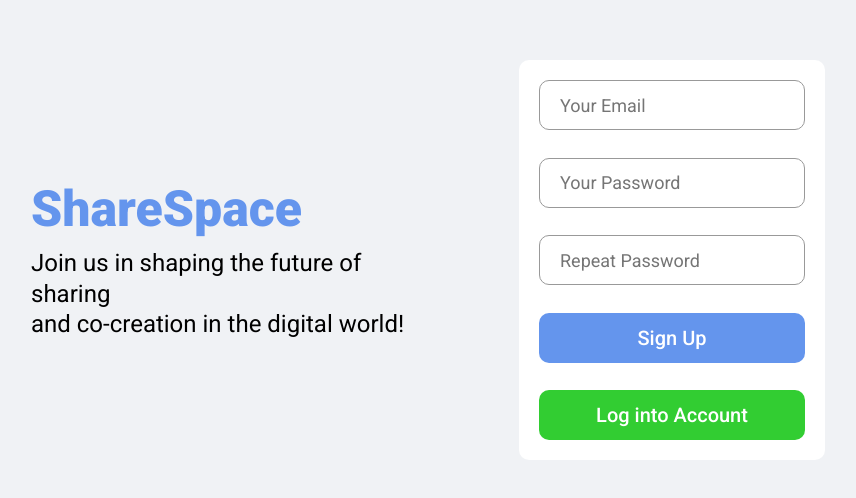
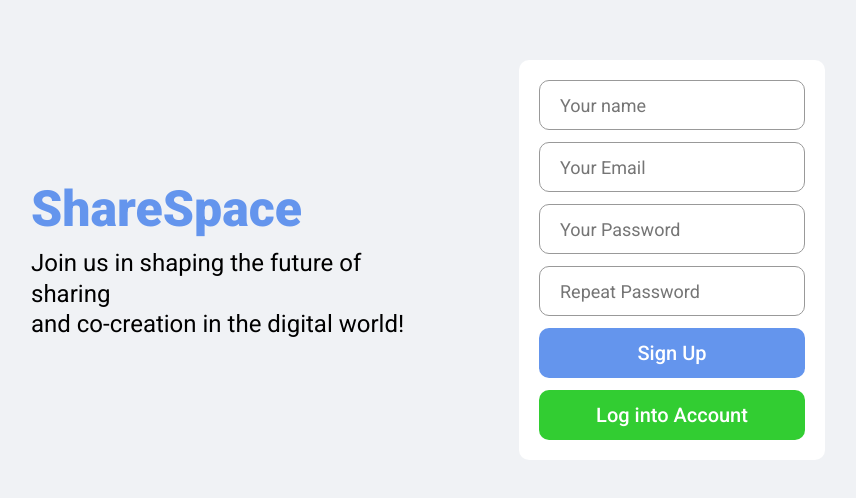
Before and after one commit to bojan09/mern-social-media-app, a React (Vite) app in the folder client/: page /register in a window 1280 px wide. Shown: the part 140-638 px from the top of the page, without its empty margins (161-1017 px from the left). Built offline with nearby package versions, Linux system fonts and the light colour scheme.

Commit message:
added Context to Register page

```diff
--- a/client/src/pages/Register/Register.jsx
+++ b/client/src/pages/Register/Register.jsx
@@ -1,6 +1,35 @@
 import "./Register.css";
 
+import { useNavigate } from "react-router-dom";
+import { useRef } from "react";
+import axios from "axios";
+
 const Register = () => {
+  const userName = useRef();
+  const email = useRef();
+  const password = useRef();
+  const passwordAgain = useRef();
+
+  const navigate = useNavigate();
+
+  const handleClick = async (e) => {
+    e.preventDefault();
+    if (passwordAgain.current.value !== password.current.value) {
+      passwordAgain.current.setCustomValidity("Passwords don't match!");
+    } else {
+      const user = {
+        userName: userName.current.value,
+        email: email.current.value,
+        password: password.current.value,
+      };
+      try {
+        await axios.post(`${import.meta.env.VITE_PROXY_AUTH}/register`, user);
+        navigate("/login");
+      } catch (err) {
+        console.log(err);
+      }
+    }
+  };
   return (
     <div className="register">
       <div className="registerWrapper">
@@ -12,25 +41,44 @@ const Register = () => {
           </p>
         </div>
         <div className="registerRight">
-          <div className="registerBox">
+          <form className="registerBox" onSubmit={handleClick}>
+            <input
+              type="text"
+              placeholder="Your name"
+              className="registerInput"
+              ref={userName}
+              required
+            />
             <input
               type="email"
               placeholder="Your Email"
               className="registerInput"
+              ref={email}
+              required
             />
             <input
               type="password"
               placeholder="Your Password"
               className="registerInput"
+              ref={password}
+              minLength={6}
+              required
             />
             <input
               type="password"
               placeholder="Repeat Password"
               className="registerInput"
+              ref={passwordAgain}
+              minLength={6}
+              required
             />
-            <button className="registerButton">Sign Up</button>
-            <button className="registerLoginButton">Log into Account</button>
-          </div>
+            <button className="registerButton" type="submit">
+              Sign Up
+            </button>
+            <button className="registerLoginButton" type="submit">
+              Log into Account
+            </button>
+          </form>
         </div>
       </div>
     </div>
```
